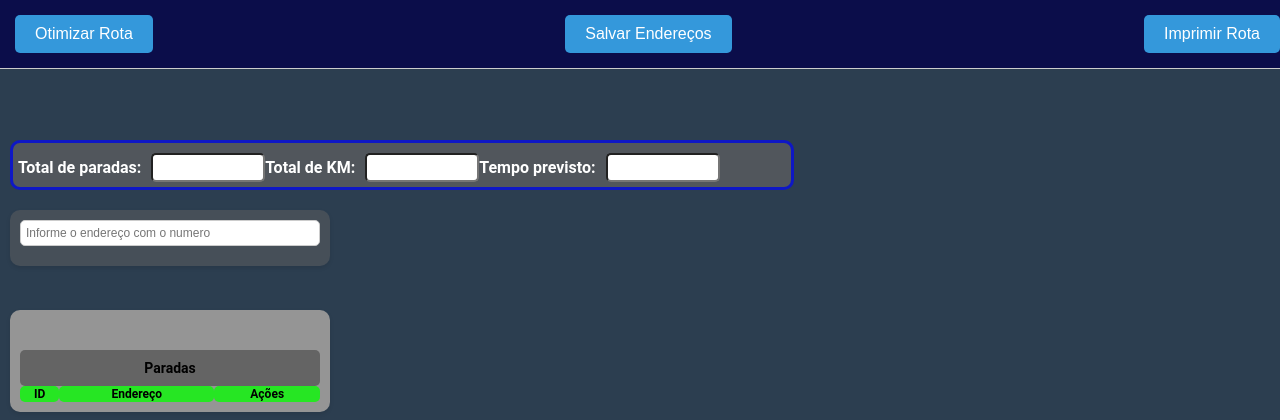
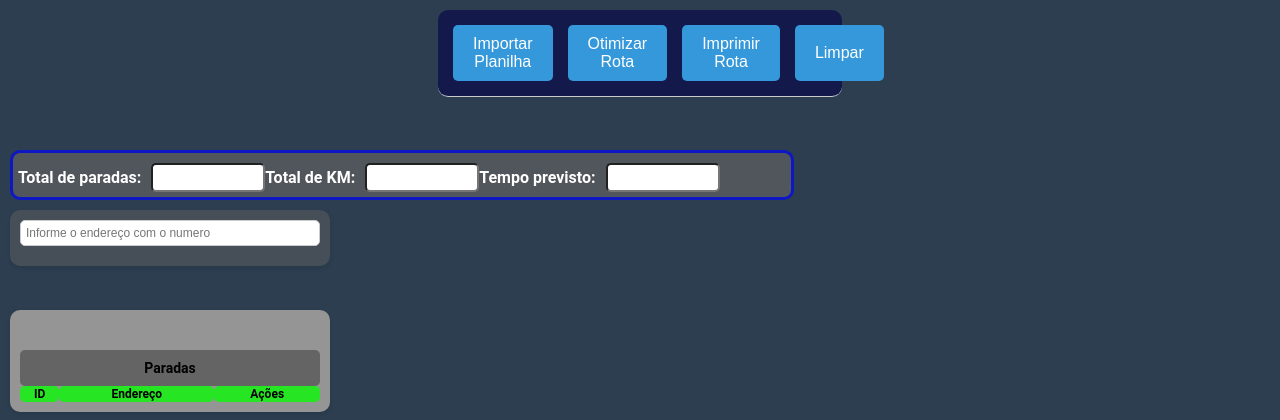
Before and after one commit to DaviRodrigues80/RoteirizadorGet, a Django app: page /adicionar/ in a window 1280 px wide. Shown: the top 420 px of the page. Run offline with Django 5.2, Linux system fonts and the light colour scheme; lists and menus that the app fills with data are empty; some libraries are stand-ins or nearby versions.

Commit message:
versão v1.0 - finalizado atualização de importar planilha de endereço no formtato  csv e xlsx, adicionado botão limpar

```diff
--- a/roteirizacao_app/static/script.js
+++ b/roteirizacao_app/static/script.js
@@ -634,7 +634,6 @@ function obterValoresTabelaOtimizada() {
 }
 
 function imprimirRota() {
-
     // Obtenha a referência à div resumo
     var totalParadas = document.getElementById('totalParadas').value;
     var totalKm = document.getElementById('totalKm').value;
@@ -642,7 +641,7 @@ function imprimirRota() {
 
     // Obtenha a referência à div
     var tabela = obterValoresTabelaOtimizada();
-    var quant_parada = tabela.length
+    var quant_parada = tabela.length;
 
     // Inicie a string HTML com o cabeçalho do documento
     var htmlDocumento = `
@@ -665,7 +664,6 @@ function imprimirRota() {
                     <th>Parada</th>
                 </tr>
             </thead>
-
             <tbody>
     `;
 
@@ -681,11 +679,8 @@ function imprimirRota() {
                 <td>${idEndereco}</td>
                 <td>${endereco}</td>
                 <td>${parada}</td>
-
             </tr>
         `;
-
-
     }
 
     // Finalize a string HTML
@@ -694,23 +689,37 @@ function imprimirRota() {
         </table>
     `;
 
-
     // Configurações para o PDF
     var opt = {
         margin: 1,
         filename: "Rota.pdf",
         html2canvas: { scale: 2 },
-        jsPDF: { unit: "in", format: "letter", orientation: "portrait" },
+        jsPDF: { unit: "in", format: "letter", orientation: "portrait", width: 30 }, // Corrigido 'with' para 'width'
         fontOptions: {
             textColor: [0, 0, 0] // Define a cor da fonte como preto (RGB)
         }
     };
 
-    // Gere o PDF
-    html2pdf().set(opt).from(htmlDocumento + htmlTabela).save();
+    // Função para gerar PDF
+    function gerarPDF(htmlDocumento, htmlTabela) {
+        html2pdf().set(opt).from(htmlDocumento + htmlTabela).save();
+    }
+
+    // Adicione um ouvinte de evento para html2canvas
+    html2canvas(document.body, { scale: 2 }).then(canvas => {
+        // Quando a renderização estiver concluída, adicione o canvas ao corpo
+        document.body.appendChild(canvas);
+
+        // Agora, chame a função para gerar o PDF após um pequeno atraso
+        setTimeout(function () {
+            gerarPDF(htmlDocumento, htmlTabela);
+        }, 1000); // Ajuste o valor do timeout conforme necessário
+    });
+
     // Exiba as informações do loop no console
     for (var i = 0; i < quant_parada; i++) {
-        console.log(`Loop ${i + 1} - ID: ${idEndereco}, Endereço: ${endereco}, Parada: ${parada}`);
+        console.log(`Loop ${i + 1} - ID: ${tabela[i].idEndereco}, Endereço: ${tabela[i].endereco}, Parada: ${tabela[i].parada}`);
+    }
 }
 
 
@@ -729,7 +738,9 @@ function getCookie(name) {
         }
     }
     return cookieValue;
-}}
+}
+
+
 
 // Função para Atualizar Resumo da Rota
 function atualizarResumo() {
@@ -752,3 +763,157 @@ function atualizarResumo() {
         }
     });
 }
+
+
+// Importação de endereço da planilha - inicio
+
+
+// Chave da API global
+const apiKey = 'AIzaSyAl4N-KtLVFhvzJ6MuDua1CbN0LJSEBH1U';
+
+document.addEventListener('DOMContentLoaded', function () {
+    document.getElementById('inputPlanilha').addEventListener('change', function (event) {
+        var arquivo = event.target.files[0];
+
+        if (arquivo) {
+            var extensao = arquivo.name.split('.').pop().toLowerCase();
+
+            if (extensao === 'csv') {
+                // Use o Papaparse para processar o arquivo CSV
+                Papa.parse(arquivo, {
+                    header: true,
+                    dynamicTyping: true,
+                    complete: function (resultado) {
+                        processarPlanilha(resultado.data);
+                    }
+                });
+            } else if (extensao === 'xlsx') {
+                // Use a biblioteca xlsx para processar o arquivo XLSX
+                var leitor = new FileReader();
+                leitor.onload = function (e) {
+                    var dados = e.target.result;
+                    var workbook = XLSX.read(dados, { type: 'binary' });
+
+                    // Assumindo que a primeira folha contém os dados
+                    var planilha = workbook.Sheets[workbook.SheetNames[0]];
+
+                    // Converter a planilha para um array de objetos
+                    var dadosArray = XLSX.utils.sheet_to_json(planilha, { header: 1 });
+
+                    processarPlanilha(dadosArray);
+                };
+                leitor.readAsBinaryString(arquivo);
+            } else {
+                console.error('Formato de arquivo não suportado. Use arquivos CSV ou XLSX.');
+            }
+        }
+    });
+
+    function processarPlanilha(dados) {
+        console.log(dados);
+
+        // lógica para adicionar os endereços da planilha
+        const colunaEndereco = encontrarColunaEndereco(dados);
+
+        if (colunaEndereco !== null) {
+            console.log('A coluna de endereços é:', colunaEndereco);
+            processarEnderecos(dados, colunaEndereco);
+        } else {
+            console.log('Nenhuma coluna de endereço encontrada na planilha.');
+        }
+    }
+
+    function encontrarColunaEndereco(dados) {
+        const possiveisCabecalhosEndereco = ['ENDEREÇO', 'Endereço', 'endereço', 'ENDERECO', 'Endereco', 'endereco', 'logradouro', 'rua', 'endereco_completo', 'endereço_completo'];
+
+        for (const linha of dados) {
+            for (const cabecalho in linha) {
+                const valor = linha[cabecalho];
+
+                if (typeof valor === 'string' && possiveisCabecalhosEndereco.some(keyword => cabecalho.toLowerCase().includes(keyword) || valor.toLowerCase().includes(keyword))) {
+                    return cabecalho;
+                }
+            }
+        }
+
+        return null;
+    }
+
+    function geocodificarEndereco(endereco, callback) {
+        const url = `https://maps.googleapis.com/maps/api/geocode/json?address=${encodeURIComponent(endereco)}&key=${apiKey}`;
+
+        fetch(url)
+            .then(response => response.json())
+            .then(data => {
+                if (data.results && data.results.length > 0) {
+                    const localizacao = data.results[0].geometry.location;
+                    callback(localizacao);
+                } else {
+                    console.error('Coordenadas não encontradas para o endereço:', endereco);
+                }
+            })
+            .catch(error => console.error('Erro na geocodificação:', error));
+    }
+
+    function processarEnderecos(dados, colunaEndereco) {
+        for (const linha of dados) {
+            const endereco = linha[colunaEndereco];
+            if (endereco) {
+                geocodificarEndereco(endereco, function (localizacao) {
+                    adicionarMarcador(localizacao, endereco);
+                });
+            }
+        }
+    }
+
+    function adicionarMarcador(localizacao, endereco) {
+        if (mapa) {
+            var ultimoIdTabela = obterUltimoIdNaTabela();
+            var numeroMarcador = ultimoIdTabela ? ultimoIdTabela + 1 : 1;
+
+            var marker = new google.maps.Marker({
+                position: localizacao,
+                map: mapa,
+                title: endereco,
+                animation: google.maps.Animation.DROP,
+                label: numeroMarcador.toString(),
+                id: numeroMarcador
+            });
+
+            marker.setAnimation(google.maps.Animation.DROP);
+
+            var infoWindow = new google.maps.InfoWindow({
+                content: 'Marcador #' + numeroMarcador + '<br>Endereço: ' + endereco
+            });
+
+            marker.addListener('click', function () {
+                infoWindow.open(mapa, marker);
+            });
+
+            mapa.panTo(localizacao);
+
+            marcadores.push(marker);
+
+            proximoNumeroMarcador = numeroMarcador + 1;
+
+            var numerosMarcadoresAtuais = marcadores.map(function (marcador) {
+                return { id: marcador.id, idEndereco: marcador.idEndereco };
+            });
+
+            console.log('linha-863: Números dos Marcadores Atuais:', numerosMarcadoresAtuais);
+
+            adicionarEntradaTabela(numeroMarcador, endereco);
+            var valoresTabelaEnderecos = obterValoresTabelaEnderecos();
+
+            document.getElementById('sugestoes-lista').innerHTML = '';
+        }
+    }
+});
+
+// Importação de endereço da planilha - FIM
+
+
+// Limpar a Pagina - Iniciar
+function limparPagina() {
+    location.reload();
+}
--- a/roteirizacao_app/static/style.css
+++ b/roteirizacao_app/static/style.css
@@ -11,13 +11,15 @@ body {
     margin: 0;
     display: flex;
     justify-content: space-between;
-    background-color: #0b0d4a; /* Cor de fundo do menu */
+    background-color: #0b0d4abc; /* Cor de fundo do menu */
     border-bottom: 1px solid #ccc; /* Borda inferior do menu */
     position: fixed;
-    top: 0;
-    left: 0;
-    width: 100%;
+    top: 10px;
+    left: 50%;
+    transform: translateX(-50%); /* Centraliza a div */
+    width: 30%;
     z-index: 1000;
+    border-radius: 10px;
 }
 .menu-superior li {
     position: relative;
@@ -55,7 +57,7 @@ body {
     border: 3px solid #0e17c5; /* Borda inferior da div resumo */
     width: 60%;
     position: relative; /* Alterado para relative */
-    top: 130px; /* Ajuste conforme necessário para deixar abaixo do menu-superior */
+    top: 140px; /* Ajuste conforme necessário para deixar abaixo do menu-superior */
     z-index: 1000;
     border-radius: 10px;
 }
--- a/roteirizacao_app/templates/adicionar_enderecos.html
+++ b/roteirizacao_app/templates/adicionar_enderecos.html
@@ -7,16 +7,27 @@
     <title>Roteirizador GET</title>
     <script src="https://cdnjs.cloudflare.com/ajax/libs/pdfmake/0.1.68/pdfmake.min.js"></script>
     <script src="https://cdnjs.cloudflare.com/ajax/libs/pdfmake/0.1.68/vfs_fonts.js"></script>
+    <script src="https://html2canvas.hertzen.com/dist/html2canvas.min.js"></script>
     <script src="https://rawgit.com/eKoopmans/html2pdf/master/dist/html2pdf.bundle.js"></script>
+
+    <!-- Biblioteca xlsx via CDN -->
+    <script src="https://cdnjs.cloudflare.com/ajax/libs/xlsx/0.17.5/xlsx.full.min.js"></script>
+
+    <!-- Adiciona a biblioteca Papaparse -->
+    <script src="https://cdnjs.cloudflare.com/ajax/libs/PapaParse/5.3.0/papaparse.min.js"></script>
+
 
     <script src="{% static 'script.js' %}"></script>
     <link rel="stylesheet" href="{% static 'style.css' %}">
 </head>
 <body>
     <div class="menu-superior">
+        <button type="button" class="btn-menu" onclick="document.getElementById('inputPlanilha').click()">Importar Planilha</button>
+        <input type="file" id="inputPlanilha" accept=".csv, application/vnd.openxmlformats-officedocument.spreadsheetml.sheet" style="display:none;">
         <button type="button" class="btn-menu" onclick="calcularRota()">Otimizar Rota</button>
-        <button type="button" class="btn-menu" onclick="salvar_endereco()">Salvar Endereços</button>
         <button type="button" class="btn-menu" onclick="imprimirRota()">Imprimir Rota</button>
+        <button type="button" class="btn-menu" onclick="limparPagina()">Limpar</button>
+
     </div>
 
     <div class="resumo">
--- a/roteirizacao_app/urls.py
+++ b/roteirizacao_app/urls.py
@@ -1,10 +1,10 @@
 from django.urls import path
-from .views import calcular_resumo, lista_enderecos, adicionar_endereco, imprimir_rota
+from .views import lista_enderecos, adicionar_endereco, imprimir_rota
 
 urlpatterns = [
     path('', lista_enderecos, name='lista_enderecos'),
     path('adicionar/', adicionar_endereco, name='adicionar_endereco'),
     path('imprimir_rota/', imprimir_rota, name='imprimir_rota'),
-    path('calcular_resumo/', calcular_resumo, name='calcular_resumo'),
+
 
 ]
--- a/roteirizacao_app/views.py
+++ b/roteirizacao_app/views.py
@@ -104,23 +104,3 @@ def salvar_viagem(numero_viagem, valor):
         latitude=valor['latitude'],
         longitude=valor['longitude']
     )
-
-
-
-# Função para calcular o resumo
-def calcular_resumo(request):
-    # Lógica para calcular a quantidade de registros na tabela (pode variar de acordo com a sua implementação)
-    total_paradas = len(request.POST.getlist('endereco'))
-
-    # Lógica para calcular o total de KM (substitua pelo seu cálculo real)
-    total_km = 123.45  # Substitua pelo cálculo real
-
-    # Lógica para calcular a estimativa de tempo (substitua pelo seu cálculo real)
-    tempo_previsto = "2 horas"  # Substitua pelo cálculo real
-
-    # Retorna os resultados como JSON
-    return JsonResponse({
-        'totalParadas': total_paradas,
-        'totalKm': total_km,
-        'tempoPrevisto': tempo_previsto,
-    })
```
